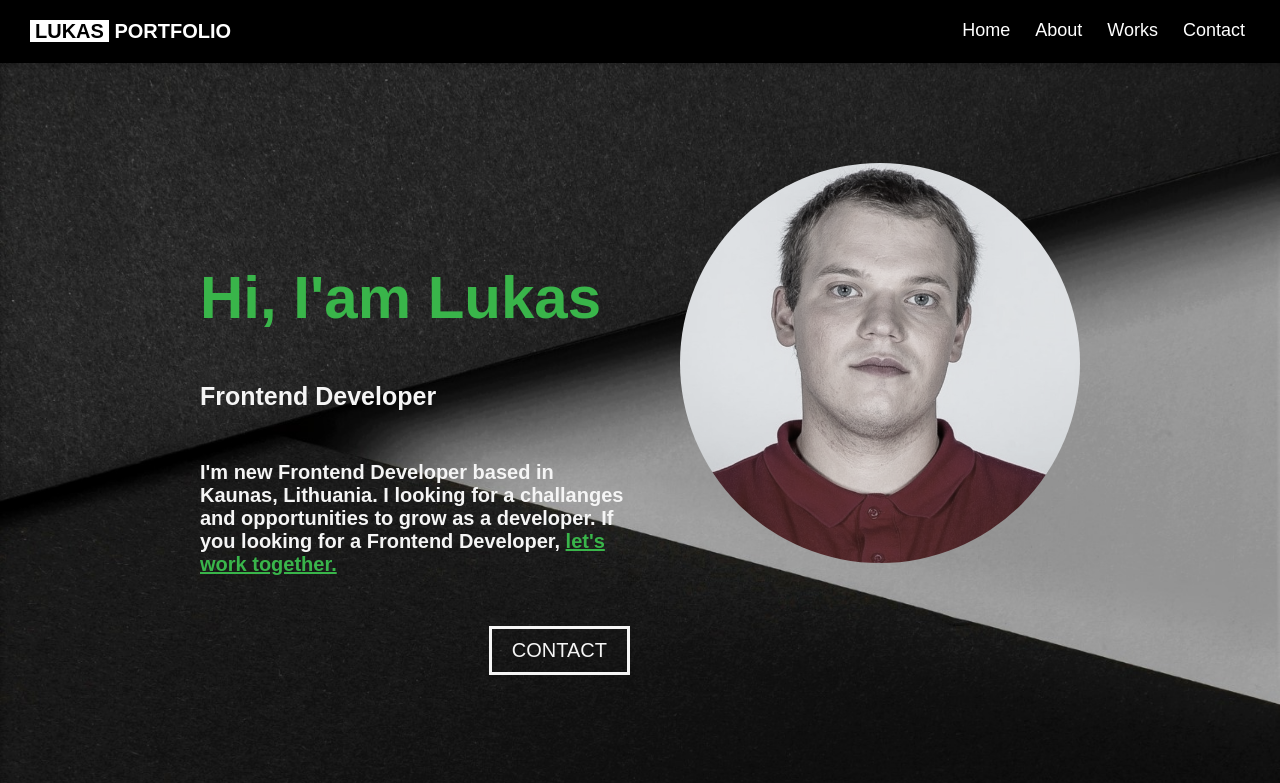
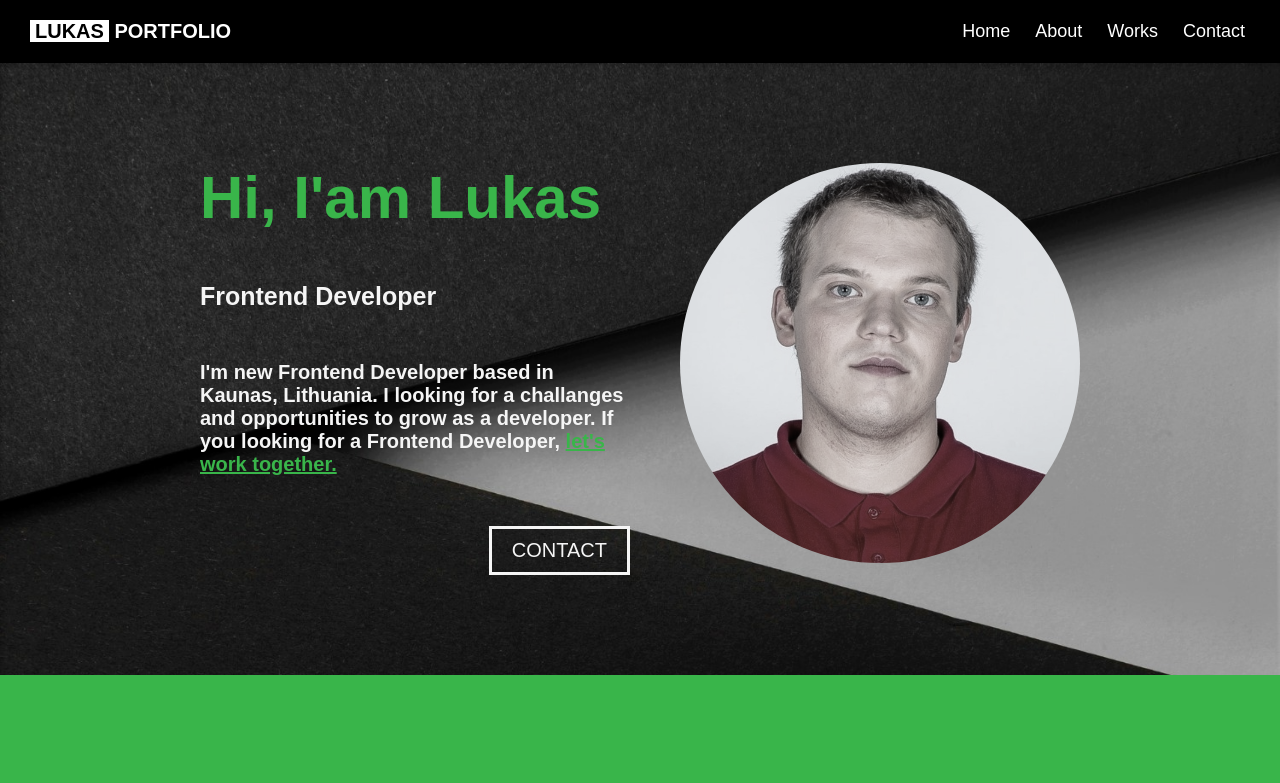
Before and after one commit to LukasZarnauskas/Portfolio-web, a React (Vite) app: page / in a window 1280 px wide. Shown: the top 783 px of the page. Built offline with nearby package versions, Linux system fonts and the light colour scheme.

Commit message:
responsive design, burger menu added

```diff
--- a/src/components/layout/Header.jsx
+++ b/src/components/layout/Header.jsx
@@ -1,11 +1,24 @@
+import { useState } from "react";
 import styled from "styled-components";
-
 const StyledHeader = styled.header`
   display: flex;
   justify-content: space-between;
+  align-items: center;
   padding: 2rem 3rem;
   color: #fff;
   background-color: #000;
+  i {
+    display: none;
+  }
+
+  @media only screen and (max-width: 768px) {
+    i {
+      display: block;
+      :hover {
+        cursor: pointer;
+      }
+    }
+  }
 `;
 const Logo = styled.a`
   font-size: 2rem;
@@ -31,6 +44,7 @@ const LogoFirst = styled.span`
 `;
 const Nav = styled.nav`
   display: flex;
+  align-items: center;
   gap: 1.5rem;
 `;
 const NavItem = styled.a`
@@ -43,8 +57,13 @@ const NavItem = styled.a`
     transition: 0.5s;
     border-radius: 0.5rem;
   }
+  @media only screen and (max-width: 768px) {
+    display: none;
+  }
 `;
 function Header() {
+  const [open, setOpen] = useState(false);
+  console.log(open);
   return (
     <StyledHeader>
       <Logo href="/">
@@ -56,6 +75,10 @@ function Header() {
         <NavItem href="/">Works</NavItem>
         <NavItem href="/">Contact</NavItem>
       </Nav>
+      <i
+        className={!open ? "fa-solid fa-bars fa-2xl" : "fa-solid fa-x fa-2xl"}
+        onClick={() => setOpen(!open)}
+      />
     </StyledHeader>
   );
 }
--- a/src/components/ui/About.jsx
+++ b/src/components/ui/About.jsx
@@ -5,6 +5,12 @@ const StyledAbout = styled.section`
   flex-direction: column;
   padding: 10rem 20rem;
   background-color: #39b54a;
+  @media only screen and (max-width: 1024px) {
+    padding: 10rem 10rem;
+  }
+  @media only screen and (max-width: 768px) {
+    padding: 5rem 5rem;
+  }
 `;
 const AboutH2 = styled.h2`
   font-size: 5rem;
@@ -37,20 +43,31 @@ const Div = styled.div`
   margin-top: 5rem;
   border-right: 3px solid whitesmoke;
   padding-right: 5rem;
+  @media only screen and (max-width: 768px) {
+    border-right: none;
+  }
 `;
 const DivW = styled.div`
   display: flex;
   flex-direction: column;
   margin-top: 5rem;
   margin-left: 5rem;
+  @media only screen and (max-width: 768px) {
+    margin-left: 0;
+  }
 `;
 const DivHist = styled.div`
   display: flex;
   justify-content: center;
+  @media only screen and (max-width: 768px) {
+    flex-direction: column;
+  }
 `;
 const DivWorks = styled.div`
   display: flex;
+
   gap: 5rem;
+  align-items: center;
 `;
 const H3 = styled.h3`
   font-size: 3.5rem;
--- a/src/components/ui/Contact.jsx
+++ b/src/components/ui/Contact.jsx
@@ -3,11 +3,24 @@ import styled from "styled-components";
 const StyledCotact = styled.section`
   background-color: #39b54a;
   padding: 10rem 20rem;
+  @media only screen and (max-width: 1024px) {
+    padding: 10rem 10rem;
+  }
+  @media only screen and (max-width: 768px) {
+    padding: 5rem 5rem;
+  }
 `;
 const Div = styled.div`
   display: flex;
   justify-content: space-between;
   color: white;
+  @media only screen and (max-width: 1024px) {
+    display: grid;
+    grid-template-columns: 2fr 2fr;
+  }
+  @media only screen and (max-width: 768px) {
+    gap: 2rem;
+  }
 `;
 const H2 = styled.h2`
   font-size: 5rem;
--- a/src/components/ui/Hero.jsx
+++ b/src/components/ui/Hero.jsx
@@ -4,15 +4,15 @@ const StyledHero = styled.section`
   display: flex;
   background: url("/src/images/hero.jpg") no-repeat;
   background-size: cover;
-  padding: 10rem 0;
-  height: 100vh;
+  padding: 10rem 20rem;
+  @media only screen and (max-width: 1024px) {
+    padding: 10rem 10rem;
+  }
 `;
 const Paragraph = styled.div`
   display: flex;
   flex-direction: column;
   width: 60rem;
-  padding-top: 10rem;
-  margin-left: 20rem;
 `;
 const H1 = styled.h1`
   color: #39b54a;
@@ -50,9 +50,16 @@ const Img = styled.img`
   width: 40rem;
   height: 40rem;
   border-radius: 50%;
-  margin-right: 20rem;
+
   margin-left: 5rem;
   filter: grayscale(80%);
+  @media only screen and (max-width: 1024px) {
+    width: 30rem;
+    height: 30rem;
+  }
+  @media only screen and (max-width: 768px) {
+    display: none;
+  }
 `;
 
 const Span = styled.span`
--- a/src/components/ui/Works.jsx
+++ b/src/components/ui/Works.jsx
@@ -4,6 +4,12 @@ import styled from "styled-components";
 const StyledWorks = styled.section`
   background-color: #1a1a1a;
   padding: 10rem 20rem;
+  @media only screen and (max-width: 1024px) {
+    padding: 10rem 10rem;
+  }
+  @media only screen and (max-width: 768px) {
+    padding: 5rem 5rem;
+  }
 `;
 const H2 = styled.h2`
   font-size: 5rem;
@@ -27,11 +33,19 @@ const Div = styled.div`
     background-color: #484848;
     transition: 0.3s;
   }
+  @media only screen and (max-width: 768px) {
+  }
 `;
 const Container = styled.div`
   display: grid;
   grid-template-columns: repeat(3, 1fr);
   gap: 5rem;
+  @media only screen and (max-width: 1024px) {
+    grid-template-columns: repeat(2, 1fr);
+  }
+  @media only screen and (max-width: 768px) {
+    grid-template-columns: repeat(1, 1fr);
+  }
 `;
 const Img = styled.img`
   margin-top: 1rem;
```
